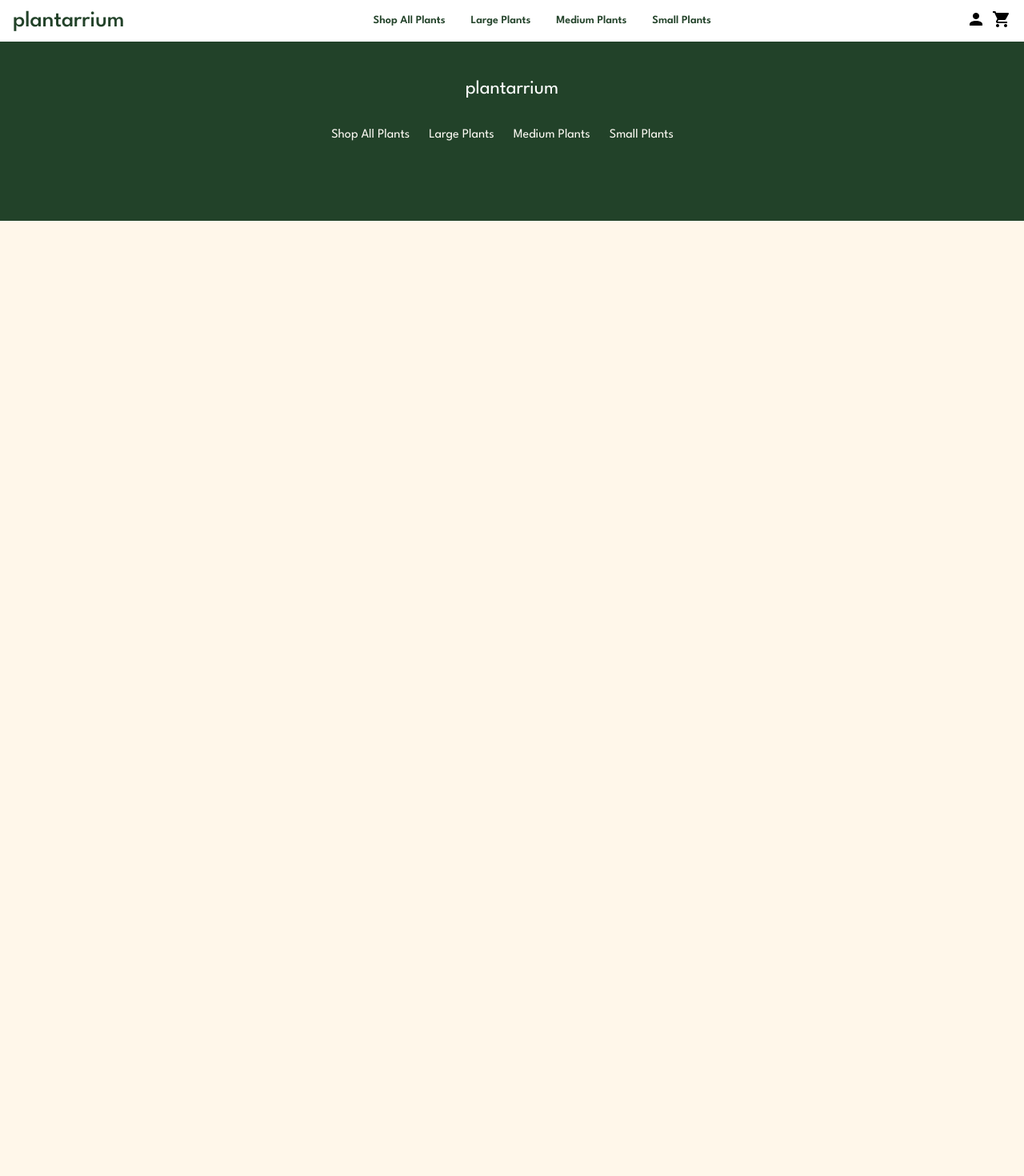
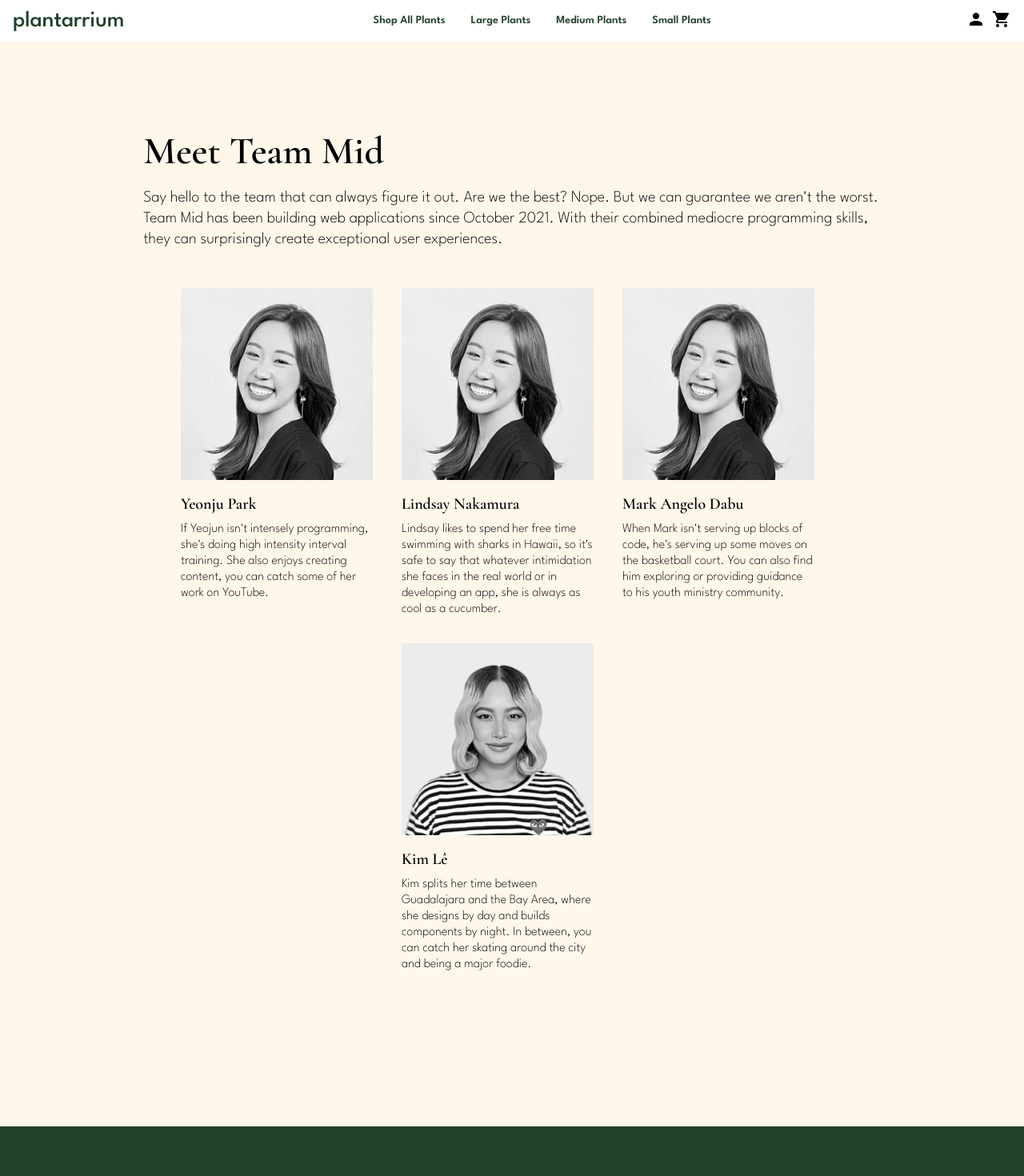
Before and after one commit to 2110-FTB-PT/infinite-loop, a React (Create React App) app: page /about in a window 1280 px wide. Shown: the top 1470 px of the page at 80% size. Before the commit the page ends 800 px from the top, so only its background shows below. Built offline with nearby package versions, Linux system fonts and the light colour scheme; no server answers.

Commit message:
added new footer content and about page is up

```diff
--- /dev/null
+++ b/src/components/About.js
@@ -0,0 +1,67 @@
+import React from "react";
+import yeonju from "./img/about-yeonju.png";
+// import lindsay from "./img/about-lindsay.png";
+// import mark from "./img/about-mark.png";
+import kim from "./img/about-kim.png";
+import "../style/About.css";
+
+const About = () => {
+  return (
+    <>
+      <div className='about-hero-container'>
+        <div className='about-hero-header'>Meet Team Mid</div>
+        <div className='about-hero-subhead'>
+          Say hello to the team that can always figure it out. Are we the best?
+          Nope. But we can guarantee we aren't the worst. Team Mid has been
+          building web applications since October 2021. With their combined
+          mediocre programming skills, they can surprisingly create exceptional
+          user experiences.
+        </div>
+
+        <div className='about-body-content-container'>
+          <div className='about-team-member'>
+            <img className='box' src={yeonju} alt='headshot-yeonju' />
+            <div className='about-name-label'>Yeonju Park</div>
+            <div className='about-description'>
+              If Yeojun isn't intensely programming, she's doing high intensity
+              interval training. She also enjoys creating content, you can catch
+              some of her work on YouTube.
+            </div>
+          </div>
+          <div className='about-team-member'>
+            <img className='box' src={yeonju} alt='headshot-yeonju' />
+            <div className='about-name-label'>Lindsay Nakamura</div>
+            <div className='about-description'>
+              Lindsay likes to spend her free time swimming with sharks in
+              Hawaii, so it's safe to say that whatever intimidation she faces
+              in the real world or in developing an app, she is always as cool
+              as a cucumber.
+            </div>
+          </div>
+
+          <div className='about-team-member'>
+            <img className='box' src={yeonju} alt='headshot-yeonju' />
+            <div className='about-name-label'>Mark Angelo Dabu</div>
+            <div className='about-description'>
+              When Mark isn't serving up blocks of code, he's serving up some
+              moves on the basketball court. You can also find him exploring or
+              providing guidance to his youth ministry community.
+            </div>
+          </div>
+
+          <div className='about-team-member'>
+            <img className='box' src={kim} alt='headshot-kim' />
+            <div className='about-name-label'>Kim Lê</div>
+            <div className='about-description'>
+              Kim splits her time between Guadalajara and the Bay Area, where
+              she designs by day and builds components by night. In between, you
+              can catch her skating around the city and being a major foodie.
+            </div>
+          </div>
+        </div>
+      </div>
+    </>
+  );
+};
+
+export default About;
--- a/src/components/App.js
+++ b/src/components/App.js
@@ -7,6 +7,7 @@
 import Home from "./Home";
 import Footer from "./Footer";
 import Cart from "./Cart";
+import About from "./About";
 // getAPIHealth is defined in our axios-services directory index.js
 // you can think of that directory as a collection of api adapters
 // where each adapter fetches specific info from our express server's /api route
@@ -73,12 +74,14 @@
           path='/register'
           element={<RegisterForm token={token} setToken={setToken} />}
         />
+
         <Route path='/shopall' element={<ShopAll />} />
         <Route path='/largeplants' element={<LargePlants />} />
         <Route path='/mediumplants' element={<MediumPlants />} />
         <Route path='/smallplants' element={<SmallPlants />} />
         <Route path='/cart' element={<Cart />} />
         <Route path='/myaccount' element={<MyAccount />} />
+        <Route path='/about' element={<About />} />
       </Routes>
       <Footer />
     </div>
--- a/src/components/Footer.js
+++ b/src/components/Footer.js
@@ -10,11 +10,35 @@
           <div className='footer-logo'>plantarrium</div>
         </Link>
 
-        <div className='footer-categories-container'>
-          <div className='footer-categories-link'>Shop All Plants</div>
-          <div className='footer-categories-link'>Large Plants</div>
-          <div className='footer-categories-link'>Medium Plants</div>
-          <div className='footer-categories-link'>Small Plants</div>
+        <div className='footer-links-container'>
+          <div className='footer-section-container'>
+            <div className='footer-label'>Company</div>
+            <Link to='/about' style={{ textDecoration: "none" }}>
+              <div className='footer-link'>About</div>
+            </Link>
+            <Link to='/' style={{ textDecoration: "none" }}>
+              <div className='footer-link'>Careers</div>
+            </Link>
+            <Link to='/' style={{ textDecoration: "none" }}>
+              <div className='footer-link'>Contact</div>
+            </Link>
+          </div>
+
+          <div className='footer-section-container'>
+            <div className='footer-label'>Shop</div>
+            <Link to='/shopall' style={{ textDecoration: "none" }}>
+              <div className='footer-link'>Shop All Plants</div>
+            </Link>
+            <Link to='/largeplants' style={{ textDecoration: "none" }}>
+              <div className='footer-link'>Large Plants</div>
+            </Link>
+            <Link to='mediumplants' style={{ textDecoration: "none" }}>
+              <div className='footer-link'>Medium Plants</div>
+            </Link>
+            <Link to='/smallplants' style={{ textDecoration: "none" }}>
+              <div className='footer-link'>Small Plants</div>
+            </Link>
+          </div>
         </div>
       </div>
     </>
--- a/src/components/index.js
+++ b/src/components/index.js
@@ -1,5 +1,5 @@
-export { default as App } from './App';
-export { default as Reviews } from './Reviews'
+export { default as App } from "./App";
+export { default as Reviews } from "./Reviews";
 export { default as Cart } from "./Cart";
 export { default as MyAccount } from "./MyAccount/MyAccount";
 export { default as MyOrders } from "./MyAccount/MyOrders";
--- /dev/null
+++ b/src/style/About.css
@@ -0,0 +1,57 @@
+.about-hero-container {
+  margin-top: 20vh;
+  margin-left: 14vw;
+  margin-right: 14vw;
+  margin-bottom: 20vh;
+}
+
+.about-hero-header {
+  font-family: "Cormorant Garamond", sans-serif;
+  font-size: 48px;
+  line-height: 58px;
+  font-weight: 600;
+  text-align: left;
+  margin-bottom: 16px;
+}
+
+.about-hero-subhead {
+  font-size: 20px;
+  line-height: 26px;
+  font-weight: 300;
+  text-align: left;
+  margin-bottom: 48px;
+}
+
+.about-body-content-container {
+  display: flex;
+  flex-flow: row wrap;
+  justify-content: center;
+}
+
+.about-team-member {
+  display: flex;
+  flex-flow: column wrap;
+  width: 240px;
+  margin-right: 36px;
+  margin-bottom: 32px;
+}
+
+.box {
+  width: 100%;
+}
+
+.about-name-label {
+  margin: 16px 0px 8px 0px;
+  font-family: "Cormorant Garamond", sans-serif;
+  font-size: 20px;
+  line-height: 28px;
+  font-weight: 600;
+  text-align: left;
+}
+
+.about-description {
+  font-size: 16px;
+  line-height: 20px;
+  font-weight: 300;
+  text-align: left;
+}
--- a/src/style/Footer.css
+++ b/src/style/Footer.css
@@ -16,16 +16,32 @@
   color: #fff;
 }
 
-.footer-categories-container {
+.footer-links-container {
   display: flex;
   flex-flow: row wrap;
   justify-content: center;
 }
 
-.footer-categories-link {
+.footer-section-container {
+  display: flex;
+  flex-flow: column wrap;
+  justify-content: flex-start;
+  align-items: center;
+  margin: 0px 24px;
+}
+
+.footer-label {
+  font-size: 20px;
+  line-height: 30px;
+  font-weight: 500;
+  text-align: center;
+  margin-bottom: 8px;
+}
+
+.footer-link {
   font-size: 16px;
   line-height: 22px;
   font-weight: 400;
   text-align: center;
-  margin-right: 24px;
+  color: #fff;
 }
```
Also changed, not shown: src/components/img/about-kim.png (added), src/components/img/about-yeonju.png (added).
